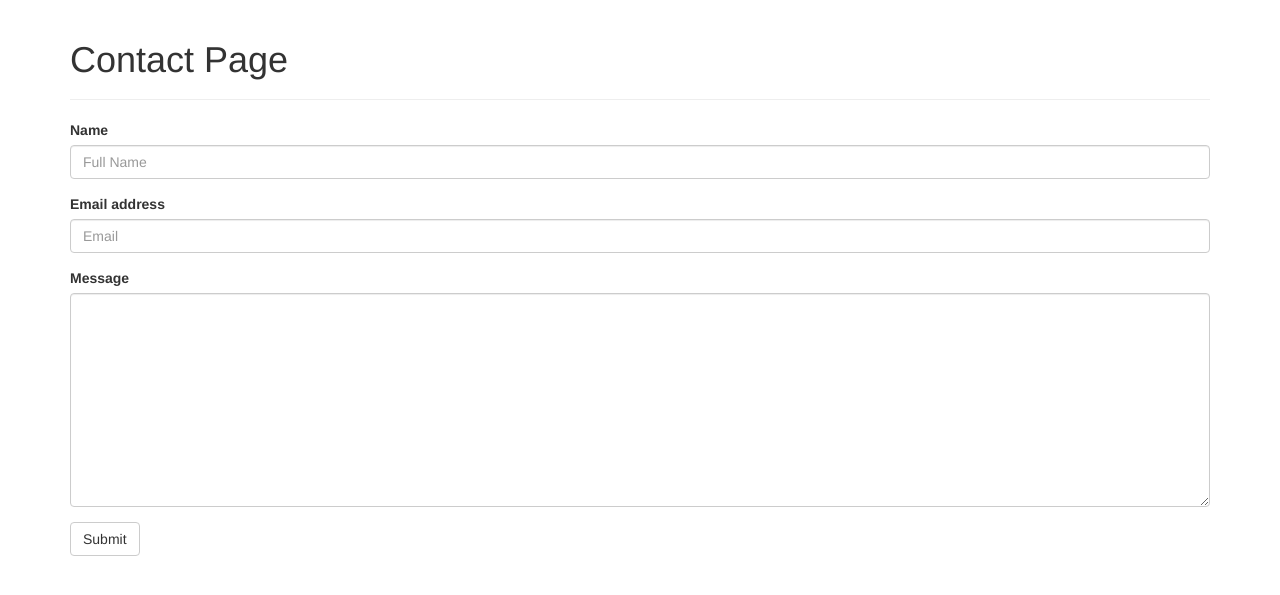
After one commit to esolar07/Slim-Blog, a PHP site: template resources/views/contact.twig in a window 1280 px wide. The commit adds this page. Shown: the top 595 px of the page. Run offline with PHP 8.4, Linux system fonts and the light colour scheme; the template is opened without the code that fills it, so the values that code supplies are empty; some libraries are stand-ins or nearby versions.

Commit message:
started adding rest of pages and set up contact form

```diff
--- /dev/null
+++ b/resources/views/contact.twig
@@ -0,0 +1,32 @@
+{% extends 'layout/app.twig' %}
+
+{% block title %} Contact {% endblock %}
+
+{% block content %}
+	<div class="page-header">
+	  <h1>Contact Page</h1>
+	</div>
+	<form action=' {{ path_for( "postContact") }} ' method='post'>
+
+	  <div class="form-group">
+		<label for="name">Name</label>
+		<input type="text" class="form-control" id="name" placeholder="Full Name">
+	  </div>
+
+	  <div class="form-group">
+		<label for="email">Email address</label>
+		<input type="email" class="form-control" id="email" placeholder="Email">
+	  </div>
+
+	  <div class="form-group">
+		<label for="message">Message</label>
+		<textarea class="form-control" id="message" cols="30" rows="10"></textarea>
+	  </div>
+
+	  <div class="form-group">
+		<button type="submit" class="btn btn-default">Submit</button>
+	  </div>
+
+	</form>
+
+{% endblock %}
--- a/resources/views/layout/app.twig
+++ b/resources/views/layout/app.twig
@@ -4,31 +4,33 @@
 <head>
   {% block head %}
 	  <meta charset="utf-8">
-	  <title>{% block title %} Blog {% endblock title %}</title>
+	  <title> {% block title %}  {% endblock %} </title>
 	  <meta name="description" content="Blog">
 	  <meta name="author" content="Eddie Solar">
+	  <!-- Latest compiled and minified CSS -->
+	  <link rel="stylesheet" href="https://maxcdn.bootstrapcdn.com/bootstrap/3.3.7/css/bootstrap.min.css" integrity="sha384-BVYiiSIFeK1dGmJRAkycuHAHRg32OmUcww7on3RYdg4Va+PmSTsz/K68vbdEjh4u" crossorigin="anonymous">
 	  <link rel="stylesheet" href="stylesheet/styles.css">
 	  <script src="https://ajax.googleapis.com/ajax/libs/jquery/2.1.3/jquery.min.js"></script>
 	  <script src=""></script>
-  {% endblock head %}
+  {% endblock %}
 </head>
 
 <body>
 
 
-  <main>
+  <main class="container">
 
 	{% block content %}
 
 
-	{% endblock content %}
+	{% endblock %}
 
   </main>
 
   <footer class="l-footer">
 	{% block footer %}
 
-	{% endblock footer %}
+	{% endblock %}
   </footer>
 
 </body>
```
Also changed, not shown: index.php (+17 -4 lines), resources/views/blog.twig (+6 -2 lines), resources/views/confirm.twig (added, +11 -0 lines).
